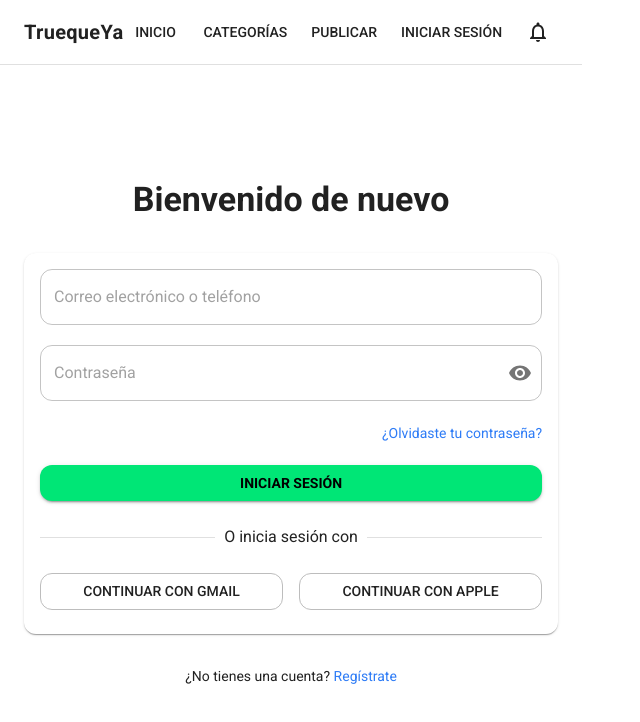
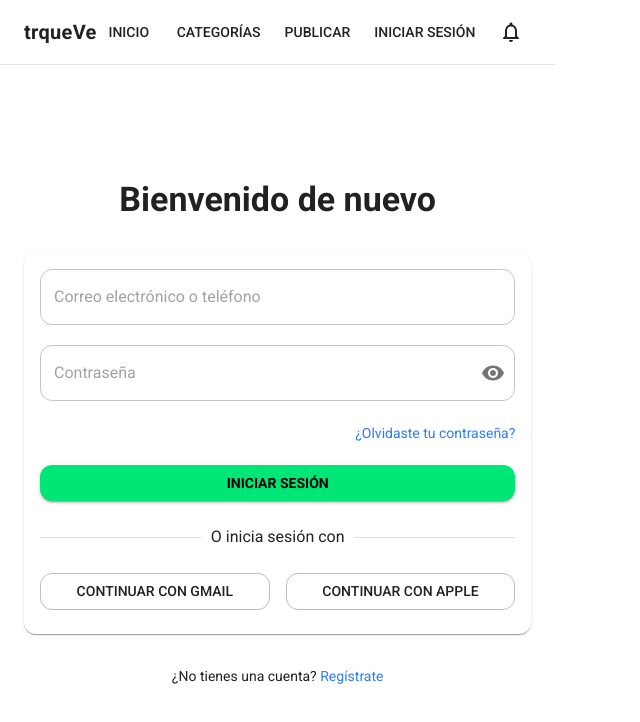
Before and after one commit to germantagli/truequeVE-FE, a React (Vite) app: page /login in a window 1280 px wide. Shown: the top 722 px of the page, without its empty margins (0-640 px from the left). Built offline with nearby package versions, Linux system fonts and the light colour scheme.

Commit message:
Update app name from TruequeYa to trqueVe in header components
Co-authored-by: germantagli <germantagli@gmail.com>

```diff
--- a/src/components/AppHeader.tsx
+++ b/src/components/AppHeader.tsx
@@ -6,7 +6,7 @@ function AppHeader() {
 		<AppBar position="static" color="inherit" elevation={0} sx={{ borderBottom: (theme) => `1px solid ${theme.palette.divider}` }}>
 			<Toolbar sx={{ gap: 2 }}>
 				<Typography variant="h6" sx={{ fontWeight: 700, color: 'primary.main' }}>
-					MiLogo
+					trqueVe
 				</Typography>
 				<Box sx={{ flexGrow: 1, maxWidth: 600, display: 'flex', alignItems: 'center', px: 1.5, py: 0.5, borderRadius: 2, bgcolor: 'action.hover' }}>
 					<SearchIcon fontSize="small" color="action" />
--- a/src/components/LoginPage.tsx
+++ b/src/components/LoginPage.tsx
@@ -50,7 +50,7 @@ const LoginPage: React.FC<LoginPageProps> = ({ onLogin }) => {
       <AppBar position="static" color="transparent" elevation={0} sx={{ borderBottom: '1px solid', borderColor: 'divider' }}>
         <Toolbar>
           <Typography variant="h6" sx={{ flexGrow: 1, fontWeight: 700, letterSpacing: 0.3 }}>
-            TruequeYa
+            trqueVe
           </Typography>
           <Stack direction="row" spacing={1} alignItems="center">
             <Button color="inherit">Inicio</Button>
```
